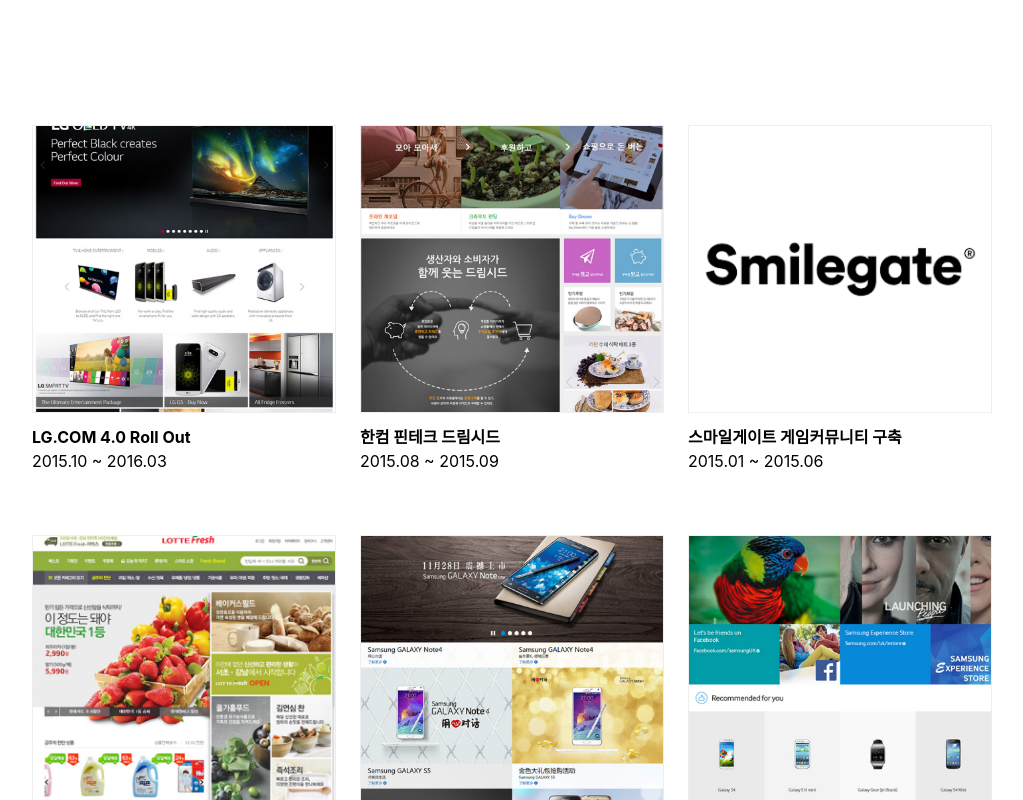
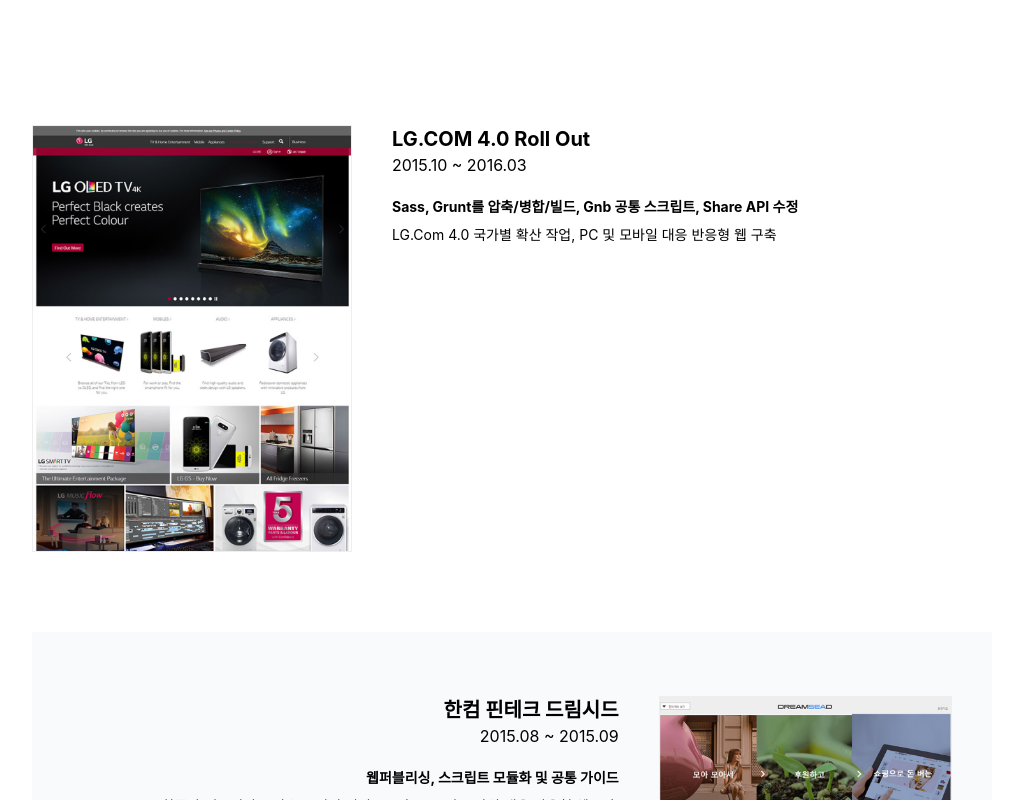
Before and after one commit to mylko72/react-home, a React (Create React App) app: page / in a window 1280 px wide. Shown: the part 4540-5340 px from the top of the page, without its empty margins (128-1151 px from the left). Built offline with nearby package versions, Linux system fonts and the light colour scheme; a web font is replaced by a local one.

Commit message:
workList 수정

```diff
--- a/src/components/WorkLists.jsx
+++ b/src/components/WorkLists.jsx
@@ -21,35 +21,35 @@
         window.open(url);
     }
 
+    const oddRow = (index) => {
+        return index % 2 === 0;
+    }
+
     useEffect(() => {
         // console.log('itemRef', itemRef.current);
     });
 
     return (
         <div className='more-list'>
-            <ul className='grid grid-cols-1 md:grid-cols-2 lg:grid-cols-3 sm:gap-6 sm:gap-y-2 lg:gap-y-4 2xl:gap-y-8'>
+            <ul className=''>
                 {
                     works.map((work, index) => {
                         if(index >= size){
                             return (
-                                <li className="work-item flex flex-col cursor-pointer" key={index} onClick={() => goToSite(work.url[0])}  onMouseEnter={() => onHandleOver(index)} onMouseLeave={() => onHandleOut(index)}>
-                                    <div ref={el => itemRef.current[index] = el} className='work-img flex items-start w-full h-80 lg:h-64 xl:h-72 2xl:h-80 overflow-hidden'>
+                                <li className={`work-item flex gap-x-10 mb-20 ` + (oddRow(index) ? 'flex-row' : 'flex-row-reverse py-16 px-10 bg-slate-50')} key={index}>
+                                    <div ref={el => itemRef.current[index] = el} className='work-img flex-none w-1/3 overflow-hidden cursor-pointer' onClick={() => goToSite(work.url[0])}  onMouseEnter={() => onHandleOver(index)} onMouseLeave={() => onHandleOut(index)}>
                                         <img ref={el => imgRef.current[index] = el} className="object-cover w-full h-full" data-src={work.thumbnail} alt={work.project} data-transform="translate(0, 30px)" data-duration="1s" data-effect="slide-up" />
-                                        { device === 'Desktop' && <div className='desc divide-y divide-dashed'>
-                                                <p className='mb-4 text-lg font-bold'>{ work.task }</p>
-                                                <p className='pt-4'>{ work.desc }</p>
-                                            </div>
-                                        }
                                     </div>
-                                    <div className="work-desc py-5 px-2 md:py-3 md:px-0">
-                                        <p className="tit text-md md:text-base 2xl:text-xl line-clamp-2">{ work.project }</p>
-                                        <p className="desc text-md md:text-base 2xl:text-xl">{ work.date }</p>
-                                    </div>
-                                    { device === 'Mobile' && <div className='bg-slate-100 rounded-lg mb-16 py-4 p-6'>
+                                    <div className={`flex flex-col ` + (!oddRow(index) && 'items-end')}>
+                                        <div className={`work-desc w-full mb-5 ` + (!oddRow(index) && 'text-right')}>
+                                            <p className="tit text-md md:text-xl 2xl:text-xl line-clamp-2">{ work.project }</p>
+                                            <p className="desc text-md md:text-base 2xl:text-xl">{ work.date }</p>
+                                        </div>
+                                        <div className={`mb-16 ` + (!oddRow(index) && 'text-right')}>
                                             <p className='mb-2 text-sm font-bold'>{ work.task }</p>
                                             <p className='text-sm'>{ work.desc }</p>
                                         </div>
-                                    }
+                                    </div>
                                 </li>
                             )
                         }
--- a/src/index.css
+++ b/src/index.css
@@ -565,7 +565,7 @@
 }
 
 .more-list > ul .work-item {
-  @apply flex flex-col
+  @apply flex
 }
 
 .more-list > ul .work-img {
@@ -623,9 +623,9 @@
 }
 
 .more-list > ul .work-desc {
-  flex: none;
-  width: 100%;
-  height: 82px;
+  /* flex: none;
+  width: 100%; */
+  /* height: 82px; */
   /* padding-top: 10px;
   padding-bottom: 10px; */
   overflow: hidden;
```
